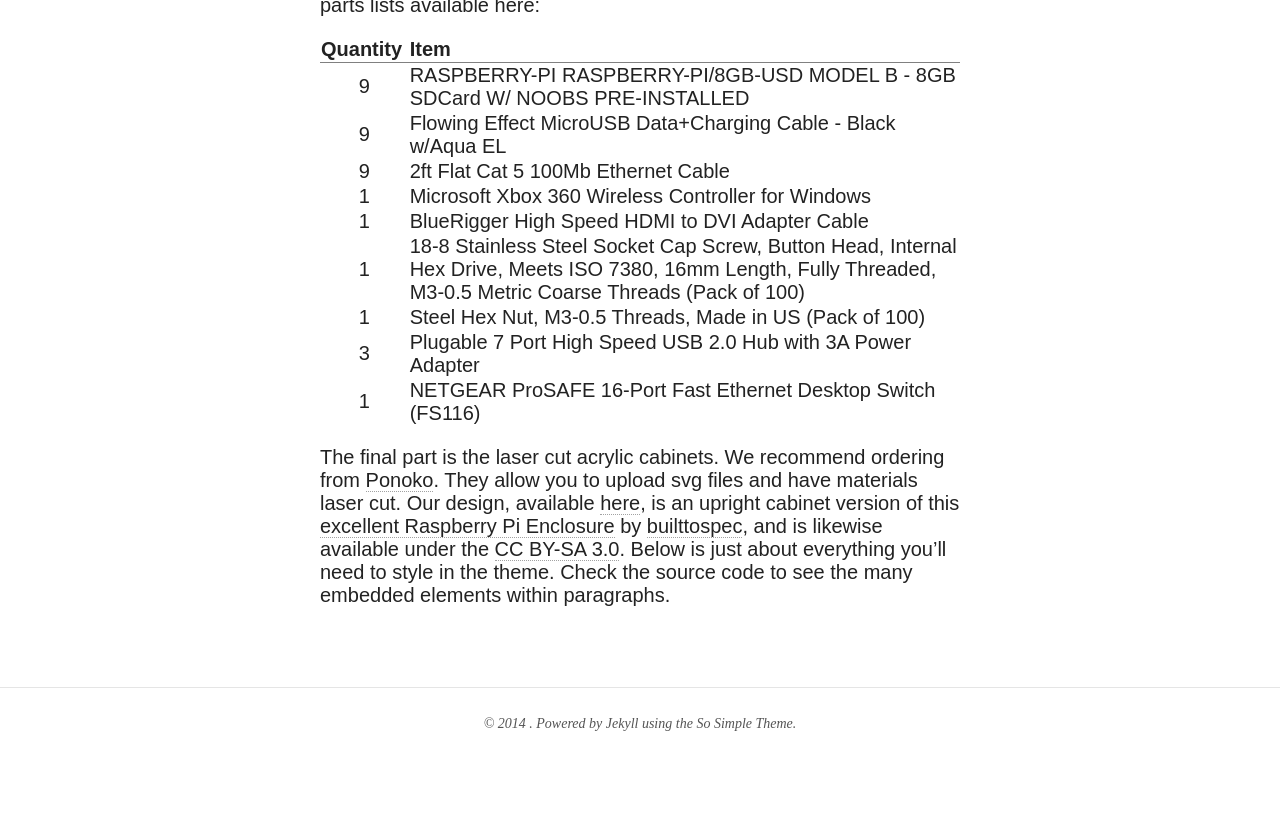
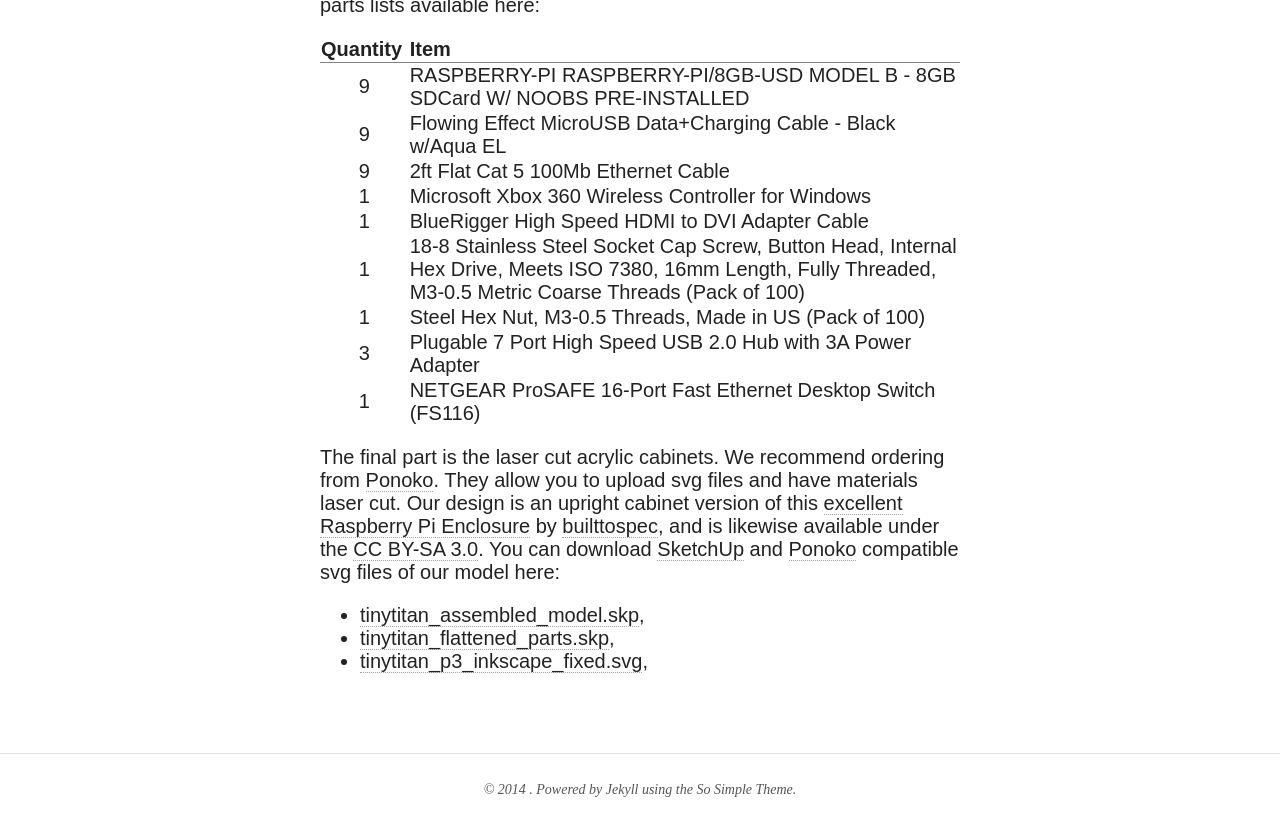
Before and after one commit to TinyTitan/tinytitan.github.io, a Jekyll site: the page built from index.md, in a window 1280 px wide and 900 px high, scrolled down 1872 px. Shown: the top 836 px of the window. Built offline with Jekyll 4.4.1, drawn with Linux system fonts in a browser that asks for light colours; nearby versions of some CDN libraries.

Commit message:
added download links for case model files
fixes issue #1

```diff
--- a/index.md
+++ b/index.md
@@ -37,5 +37,8 @@
 | 1              | [NETGEAR ProSAFE 16-Port Fast Ethernet Desktop Switch (FS116)](http://www.amazon.com/NETGEAR-ProSAFE-16-Port-Ethernet-Desktop/dp/B000063UZW/)                                                                       |
 {: rules="groups"}
 
-The final part is the laser cut acrylic cabinets. We recommend ordering from [Ponoko](http://www.ponoko.com). They allow you to upload svg files and have materials laser cut. Our design, available [here](https://raw.github.com/olcf/tinytitan/master/images/tinytitan_p3_inkscape_fixed.svg), is an upright cabinet version of this [excellent Raspberry Pi Enclosure](http://www.thingiverse.com/thing:25100) by [builttospec](http://www.thingiverse.com/builttospec), and is likewise available under the [CC BY-SA 3.0](http://creativecommons.org/licenses/by-sa/3.0).
-Below is just about everything you'll need to style in the theme. Check the source code to see the many embedded elements within paragraphs.
+The final part is the laser cut acrylic cabinets. We recommend ordering from [Ponoko](http://www.ponoko.com). They allow you to upload svg files and have materials laser cut. Our design is an upright cabinet version of this [excellent Raspberry Pi Enclosure](http://www.thingiverse.com/thing:25100) by [builttospec](http://www.thingiverse.com/builttospec), and is likewise available under the [CC BY-SA 3.0](http://creativecommons.org/licenses/by-sa/3.0). You can download [SketchUp](http://www.sketchup.com) and [Ponoko](https://www.ponoko.com/) compatible svg files of our model here:
+
+- [tinytitan_assembled_model.skp](http://tinytitan.github.io/downloads/tinytitan_assembled_model.skp),
+- [tinytitan_flattened_parts.skp](http://tinytitan.github.io/downloads/tinytitan_flattened_parts.skp),
+- [tinytitan_p3_inkscape_fixed.svg](http://tinytitan.github.io/downloads/tinytitan_p3_inkscape_fixed.svg),
```
